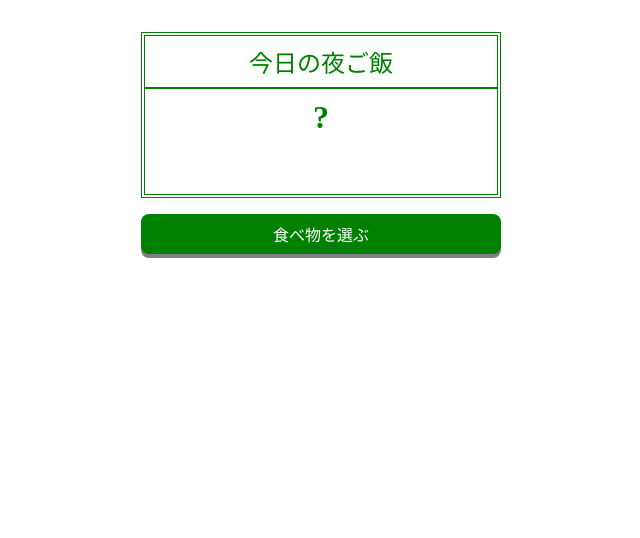
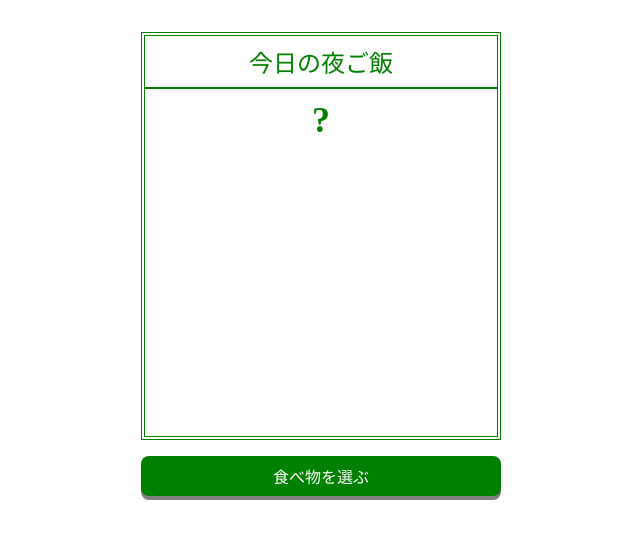
Before and after one commit to tigerscave/eight-js-easy-apps, a plain HTML site: page index.html in a window 1280 px wide. Shown: the whole page, without its empty margins (319-959 px from the left). Drawn offline with Linux system fonts and the light colour scheme.

Commit message:
update img

```diff
--- a/style.css
+++ b/style.css
@@ -5,6 +5,7 @@ main {
 }
 
 section {
+  height: 400px;
   border: 4px double green;
   text-align: center;
   color: green;
@@ -20,14 +21,14 @@ h1 {
 p {
   margin:0;
   font-weight: bold;
-  font-size: 36px;
+  font-size: 24px;
   padding: 24px 0;
 }
 
 #result {
   padding: 10px;
   margin: 0;
-  font-size:2em;
+  font-size:36px;
 }
 
 button {
```
Also changed, not shown: asarijiru.jpeg (added), ogura-tosuto.jpeg (added), sio-ramen.jpeg (added), tya-han.jpeg (added), yasaiitame.jpeg (added).
